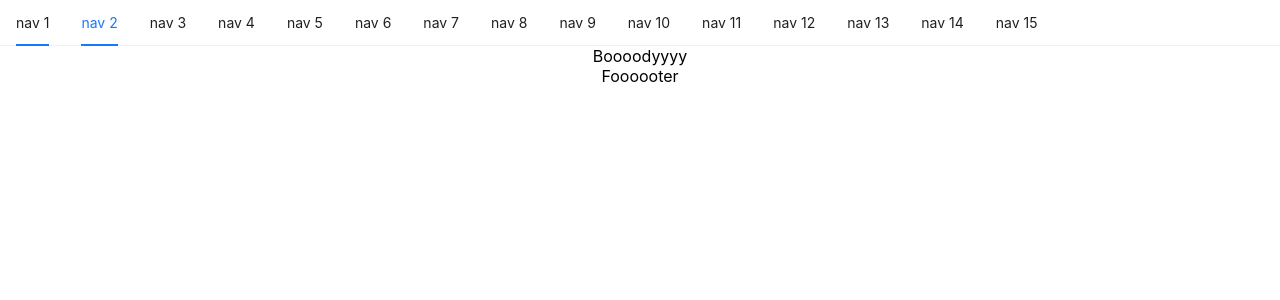
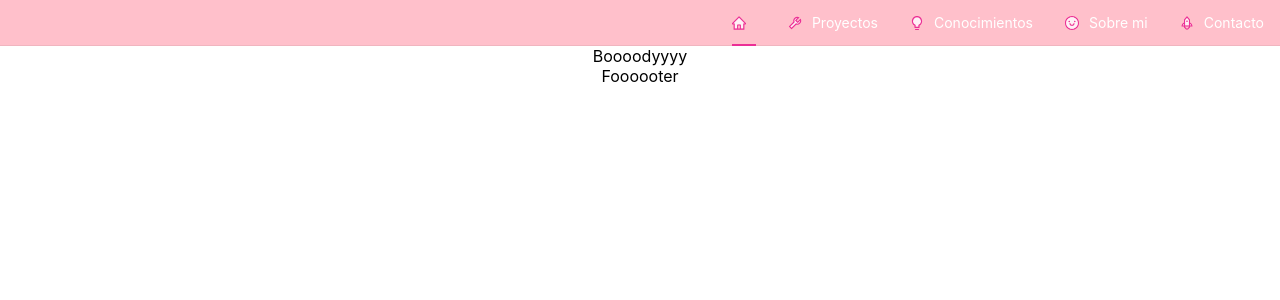
Before and after one commit to SilviaGuerra/SilviaGuerra.github.io, a React (Create React App) app: page / in a window 1280 px wide. Shown: the top 300 px of the page. Built offline with nearby package versions, Linux system fonts and the light colour scheme.

Commit message:
Add top nav with styles

```diff
--- a/src/Components/Header/index.css
+++ b/src/Components/Header/index.css
@@ -0,0 +1,24 @@
+.ant-menu-overflow {
+  justify-content: flex-end;
+}
+
+
+.ant-menu-title-content {
+  color: #fff;
+}
+
+.ant-menu-light {
+  background: pink !important;
+}
+
+.ant-menu-light.ant-menu-horizontal >.ant-menu-item-selected {
+  color: #fff;
+}
+
+.ant-menu-light.ant-menu-horizontal >.ant-menu-item-selected::after {
+  border-bottom-color: #eb2f96;
+}
+
+.ant-menu-light.ant-menu-horizontal >.ant-menu-item:hover::after {
+  border-bottom-color: #eb2f96;
+}
--- a/src/Components/Header/index.tsx
+++ b/src/Components/Header/index.tsx
@@ -1,25 +1,62 @@
-import React from "react";
+import React, { useState } from "react";
+import {
+  HomeTwoTone,
+  ToolTwoTone,
+  BulbTwoTone,
+  SmileTwoTone,
+  RocketTwoTone,
+} from "@ant-design/icons";
+import type { MenuProps } from "antd";
 import { Menu } from "antd";
 
-const Header = () => {
+import "./index.css";
+
+const HeaderComponent = () => {
+  const items: MenuProps["items"] = [
+    {
+      label: "",
+      key: "home",
+      icon: <HomeTwoTone twoToneColor="#eb2f96" />,
+    },
+    {
+      label: "Proyectos",
+      key: "projects",
+      icon: <ToolTwoTone twoToneColor="#eb2f96" />,
+    },
+    {
+      label: "Conocimientos",
+      key: "knowledges",
+      icon: <BulbTwoTone twoToneColor="#eb2f96" />,
+    },
+    {
+      label: "Sobre mi",
+      key: "aboutme",
+      icon: <SmileTwoTone twoToneColor="#eb2f96" />,
+    },
+    {
+      label: "Contacto",
+      key: "contact",
+      icon: <RocketTwoTone twoToneColor="#eb2f96" />,
+    },
+  ];
+
+  const [current, setCurrent] = useState("home");
+
+  const onClick: MenuProps["onClick"] = (e) => {
+    setCurrent(e.key);
+  };
+
   return (
     <>
-      <div className="logo" />
       <Menu
-        // theme="dark"
-        // className="header-"
+        onClick={onClick}
+        selectedKeys={[current]}
         mode="horizontal"
-        defaultSelectedKeys={["2"]}
-        items={new Array(15).fill(null).map((_, index) => {
-          const key = index + 1;
-          return {
-            key,
-            label: `nav ${key}`,
-          };
-        })}
+        items={items}
+        style={{ background: "red" }}
       />
     </>
   );
 };
 
-export default Header;
+export default HeaderComponent;
```
